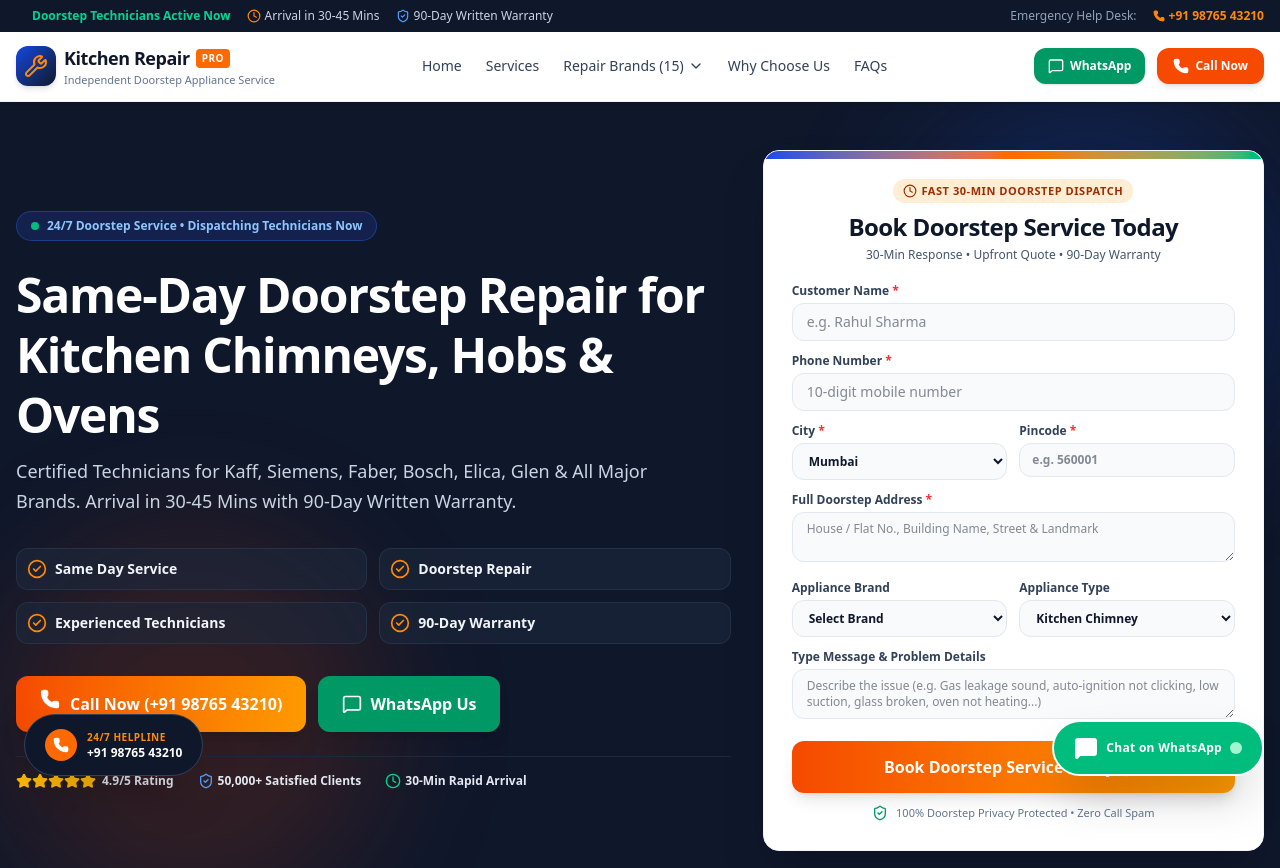
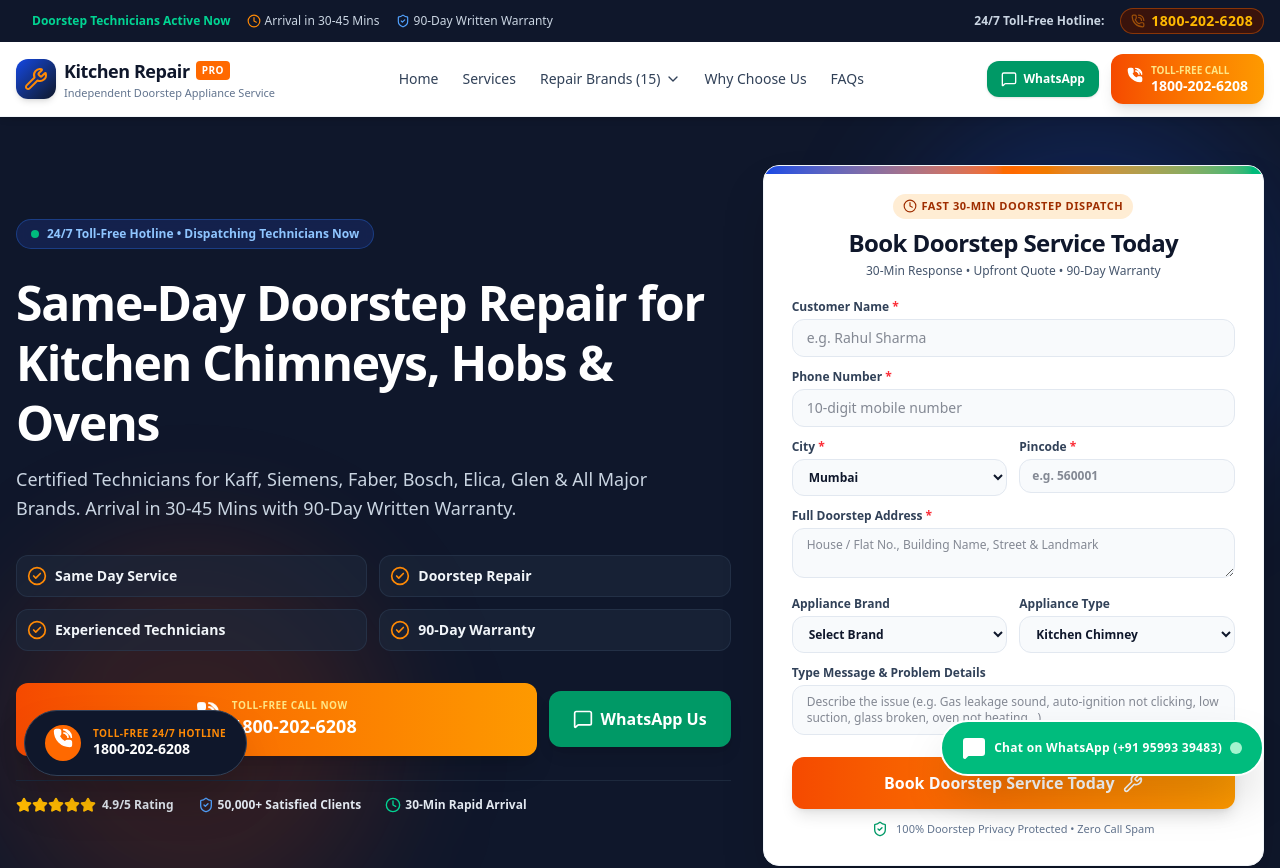
Before and after one commit to shanmalik9550-svg/shan, a Next.js app: page / in a window 1280 px wide. Shown: the top 868 px of the page. Built offline with nearby package versions, Linux system fonts and the light colour scheme.

Commit message:
Update Toll-Free hotline 1800-202-6208 & WhatsApp +91 95993 39483 with call maximization CTAs

```diff
--- a/components/FloatingCTAs.tsx
+++ b/components/FloatingCTAs.tsx
@@ -1,7 +1,7 @@
 "use client";
 
 import React from "react";
-import { MessageSquare, Phone } from "lucide-react";
+import { MessageSquare, Phone, PhoneCall } from "lucide-react";
 import { companyInfo } from "@/data/companyInfo";
 
 export default function FloatingCTAs() {
@@ -18,7 +18,7 @@ export default function FloatingCTAs() {
         >
           <MessageSquare className="w-6 h-6 fill-current" />
           <span className="hidden md:inline text-xs font-black tracking-wide">
-            Chat on WhatsApp
+            Chat on WhatsApp ({companyInfo.whatsapp})
           </span>
           <span className="relative flex h-3 w-3">
             <span className="animate-ping absolute inline-flex h-full w-full rounded-full bg-emerald-300 opacity-75"></span>
@@ -32,14 +32,14 @@ export default function FloatingCTAs() {
         <a
           href={`tel:${companyInfo.phoneRaw}`}
           aria-label="Call Emergency Helpline"
-          className="group flex items-center gap-2.5 bg-slate-900 hover:bg-orange-600 text-white px-5 py-3.5 rounded-full shadow-2xl hover:scale-105 transition-all duration-200 border border-slate-700"
+          className="group flex items-center gap-3 bg-slate-900 hover:bg-orange-600 text-white px-5 py-3.5 rounded-full shadow-2xl hover:scale-105 transition-all duration-200 border border-slate-700"
         >
-          <div className="w-8 h-8 rounded-full bg-orange-500 flex items-center justify-center text-white">
-            <Phone className="w-4 h-4 fill-current animate-pulse" />
+          <div className="w-9 h-9 rounded-full bg-orange-500 flex items-center justify-center text-white">
+            <PhoneCall className="w-5 h-5 fill-current animate-bounce text-white" />
           </div>
-          <div className="text-left">
-            <p className="text-[10px] uppercase font-bold text-orange-400 tracking-wider">24/7 Helpline</p>
-            <p className="text-xs font-black text-white">{companyInfo.phone}</p>
+          <div className="text-left leading-tight">
+            <p className="text-[10px] uppercase font-extrabold text-orange-400 tracking-wider">Toll-Free 24/7 Hotline</p>
+            <p className="text-sm font-black text-white">{companyInfo.phone}</p>
           </div>
         </a>
       </div>
--- a/components/Header.tsx
+++ b/components/Header.tsx
@@ -2,7 +2,7 @@
 
 import React, { useState } from "react";
 import Link from "next/link";
-import { Phone, MessageSquare, Wrench, ShieldCheck, ChevronDown, Clock, MapPin } from "lucide-react";
+import { Phone, MessageSquare, Wrench, ShieldCheck, ChevronDown, Clock, MapPin, PhoneCall } from "lucide-react";
 import { companyInfo } from "@/data/companyInfo";
 import { brandsData } from "@/data/brands";
 
@@ -32,13 +32,13 @@ export default function Header() {
           </div>
 
           <div className="flex items-center gap-4 text-xs">
-            <span className="text-slate-400 hidden sm:inline">Emergency Help Desk:</span>
+            <span className="text-slate-300 font-semibold hidden sm:inline">24/7 Toll-Free Hotline:</span>
             <a
               href={`tel:${companyInfo.phoneRaw}`}
-              className="flex items-center gap-1 font-bold text-orange-400 hover:text-orange-300 transition-colors"
+              className="flex items-center gap-1.5 font-black text-amber-400 hover:text-amber-300 text-sm tracking-wide transition-colors bg-orange-950/80 px-2.5 py-0.5 rounded-full border border-orange-500/40"
             >
-              <Phone className="w-3 h-3 fill-current" />
-              {companyInfo.phone}
+              <PhoneCall className="w-3.5 h-3.5 text-orange-400 animate-pulse" />
+              <span>{companyInfo.phone}</span>
             </a>
           </div>
         </div>
@@ -110,7 +110,7 @@ export default function Header() {
           </Link>
         </div>
 
-        {/* Desktop Quick Action Buttons */}
+        {/* Desktop Quick Action Buttons - Extra Call Prominence */}
         <div className="hidden sm:flex items-center gap-3">
           <a
             href={`https://wa.me/${companyInfo.whatsappRaw}?text=${encodeURIComponent("Hi, I need urgent doorstep repair service for my kitchen appliance. Please dispatch a technician.")}`}
@@ -122,12 +122,16 @@ export default function Header() {
             <span>WhatsApp</span>
           </a>
 
+          {/* High Conversion Call Button */}
           <a
             href={`tel:${companyInfo.phoneRaw}`}
-            className="flex items-center gap-1.5 bg-orange-600 hover:bg-orange-700 text-white font-bold text-xs px-4 py-2.5 rounded-xl shadow-md hover:shadow-lg transition-all animate-pulse"
+            className="flex items-center gap-2 bg-gradient-to-r from-orange-600 to-amber-500 hover:from-orange-700 hover:to-amber-600 text-white font-black text-sm px-4 py-2.5 rounded-xl shadow-lg hover:shadow-xl transition-all transform hover:-translate-y-0.5"
           >
-            <Phone className="w-4 h-4 fill-current" />
-            <span>Call Now</span>
+            <PhoneCall className="w-4 h-4 fill-current animate-bounce" />
+            <div className="text-left leading-tight">
+              <span className="text-[10px] block uppercase font-bold text-amber-200">Toll-Free Call</span>
+              <span>{companyInfo.phone}</span>
+            </div>
           </a>
         </div>
       </div>
--- a/components/HeroSection.tsx
+++ b/components/HeroSection.tsx
@@ -1,7 +1,7 @@
 "use client";
 
 import React from "react";
-import { Phone, MessageSquare, ShieldCheck, Clock, CheckCircle2, Star, Wrench, Sparkles, MapPin } from "lucide-react";
+import { Phone, MessageSquare, ShieldCheck, Clock, CheckCircle2, Star, Wrench, Sparkles, MapPin, PhoneCall } from "lucide-react";
 import LeadForm from "./LeadForm";
 import { companyInfo } from "@/data/companyInfo";
 
@@ -15,8 +15,8 @@ interface HeroSectionProps {
 
 export default function HeroSection({
   h1Title = "Professional Kitchen Appliance Repair & Doorstep Service",
-  heroHeadline = "Same-Day Doorstep Repair for All Kitchen Appliances",
-  heroSubheadline = "Certified Technicians for Kitchen Chimneys, Gas Hobs, Stoves, Built-in Ovens & Ranges. Arrival in 30-45 minutes with 90-Day Written Warranty.",
+  heroHeadline = "Same-Day Doorstep Repair for Kitchen Chimneys, Hobs & Ovens",
+  heroSubheadline = "Certified Technicians for Kaff, Siemens, Faber, Bosch, Elica, Glen & All Major Brands. Arrival in 30-45 minutes with 90-Day Written Warranty.",
   brandName,
   ctaCopy = "Book Service Today"
 }: HeroSectionProps) {
@@ -36,7 +36,7 @@ export default function HeroSection({
                 <span className="animate-ping absolute inline-flex h-full w-full rounded-full bg-emerald-400 opacity-75"></span>
                 <span className="relative inline-flex rounded-full h-2 w-2 bg-emerald-500"></span>
               </span>
-              <span>24/7 Doorstep Service • Dispatching Technicians Now</span>
+              <span>24/7 Toll-Free Hotline • Dispatching Technicians Now</span>
             </div>
 
             {/* Main H1 Title & Subheadline */}
@@ -69,15 +69,18 @@ export default function HeroSection({
               </div>
             </div>
 
-            {/* Prominent Direct CTAs */}
+            {/* Prominent Direct CTAs - CALL MAXIMIZATION */}
             <div className="flex flex-col sm:flex-row items-stretch sm:items-center gap-3 pt-2">
-              {/* Call Now Button */}
+              {/* Call Now Button (Primary High-Visibility Action) */}
               <a
                 href={`tel:${companyInfo.phoneRaw}`}
-                className="flex-1 sm:flex-initial flex items-center justify-center gap-2.5 bg-gradient-to-r from-orange-600 to-amber-500 hover:from-orange-700 hover:to-amber-600 text-white font-black text-base px-6 py-4 rounded-xl shadow-xl hover:shadow-2xl transition-all transform hover:-translate-y-0.5"
+                className="flex-1 flex items-center justify-center gap-3 bg-gradient-to-r from-orange-600 to-amber-500 hover:from-orange-700 hover:to-amber-600 text-white font-black text-base py-4 px-6 rounded-xl shadow-xl hover:shadow-2xl transition-all transform hover:-translate-y-0.5"
               >
-                <Phone className="w-5 h-5 fill-current animate-bounce" />
-                <span>Call Now ({companyInfo.phone})</span>
+                <PhoneCall className="w-6 h-6 fill-current animate-bounce flex-shrink-0" />
+                <div className="text-left leading-tight">
+                  <span className="text-[10px] block uppercase font-black text-amber-200 tracking-wider">Toll-Free Call Now</span>
+                  <span className="text-lg font-black">{companyInfo.phone}</span>
+                </div>
               </a>
 
               {/* WhatsApp Button */}
--- a/components/MobileStickyBar.tsx
+++ b/components/MobileStickyBar.tsx
@@ -1,7 +1,7 @@
 "use client";
 
 import React from "react";
-import { Phone, MessageSquare } from "lucide-react";
+import { Phone, MessageSquare, PhoneCall } from "lucide-react";
 import { companyInfo } from "@/data/companyInfo";
 
 interface MobileStickyBarProps {
@@ -15,15 +15,18 @@ export default function MobileStickyBar({ brandName, applianceName }: MobileStic
     : `Hi, I need urgent doorstep kitchen appliance repair service. Please dispatch a technician.`;
 
   return (
-    <div className="fixed bottom-0 left-0 right-0 z-50 md:hidden bg-slate-900/90 backdrop-blur-md p-2 rounded-t-2xl shadow-[0_-8px_30px_rgba(0,0,0,0.3)] border-t border-slate-700/50">
+    <div className="fixed bottom-0 left-0 right-0 z-50 md:hidden bg-slate-950/95 backdrop-blur-md p-2 rounded-t-2xl shadow-[0_-8px_30px_rgba(0,0,0,0.4)] border-t border-slate-700/60">
       <div className="grid grid-cols-2 gap-2 max-w-md mx-auto">
-        {/* LEFT BUTTON: CALL NOW (ORANGE) */}
+        {/* LEFT BUTTON: CALL TOLL FREE (ORANGE - PULSE ANIMATED) */}
         <a
           href={`tel:${companyInfo.phoneRaw}`}
-          className="flex items-center justify-center gap-2 bg-gradient-to-r from-orange-600 to-amber-500 hover:from-orange-700 hover:to-amber-600 text-white font-black text-sm py-3.5 px-3 rounded-xl shadow-lg active:scale-95 transition-all text-center tracking-wide"
+          className="flex items-center justify-center gap-2 bg-gradient-to-r from-orange-600 to-amber-500 hover:from-orange-700 hover:to-amber-600 text-white font-black text-xs sm:text-sm py-3.5 px-2 rounded-xl shadow-xl active:scale-95 transition-all text-center tracking-tight"
         >
-          <Phone className="w-5 h-5 fill-current animate-bounce" />
-          <span>Call Now</span>
+          <PhoneCall className="w-4 h-4 fill-current animate-bounce flex-shrink-0" />
+          <div className="leading-tight">
+            <span className="block text-[9px] uppercase font-extrabold text-amber-200">Toll-Free Call</span>
+            <span className="text-xs font-black">{companyInfo.phone}</span>
+          </div>
         </a>
 
         {/* RIGHT BUTTON: WHATSAPP (GREEN) */}
@@ -31,10 +34,13 @@ export default function MobileStickyBar({ brandName, applianceName }: MobileStic
           href={`https://wa.me/${companyInfo.whatsappRaw}?text=${encodeURIComponent(whatsappMsg)}`}
           target="_blank"
           rel="noopener noreferrer"
-          className="flex items-center justify-center gap-2 bg-gradient-to-r from-emerald-600 to-teal-500 hover:from-emerald-700 hover:to-teal-600 text-white font-black text-sm py-3.5 px-3 rounded-xl shadow-lg active:scale-95 transition-all text-center tracking-wide"
+          className="flex items-center justify-center gap-2 bg-gradient-to-r from-emerald-600 to-teal-500 hover:from-emerald-700 hover:to-teal-600 text-white font-black text-xs sm:text-sm py-3.5 px-2 rounded-xl shadow-xl active:scale-95 transition-all text-center tracking-tight"
         >
-          <MessageSquare className="w-5 h-5 fill-current" />
-          <span>WhatsApp</span>
+          <MessageSquare className="w-4 h-4 fill-current flex-shrink-0" />
+          <div className="leading-tight">
+            <span className="block text-[9px] uppercase font-extrabold text-emerald-200">WhatsApp Chat</span>
+            <span className="text-xs font-black">Click to Chat</span>
+          </div>
         </a>
       </div>
     </div>
--- a/data/companyInfo.ts
+++ b/data/companyInfo.ts
@@ -1,9 +1,9 @@
 export const companyInfo = {
   name: "Kitchen Appliance Repair Experts",
-  phone: "+91 98765 43210",
-  phoneRaw: "+919876543210",
-  whatsapp: "+91 98765 43210",
-  whatsappRaw: "919876543210",
+  phone: "1800-202-6208",
+  phoneRaw: "18002026208",
+  whatsapp: "+91 95993 39483",
+  whatsappRaw: "919599339483",
   email: "support@kitchenappliancesservice.com",
   workingHours: "24/7 Emergency & Doorstep Service (8:00 AM - 10:00 PM Active Dispatch)",
   responseWaitMinutes: "30-45 Mins",
```
